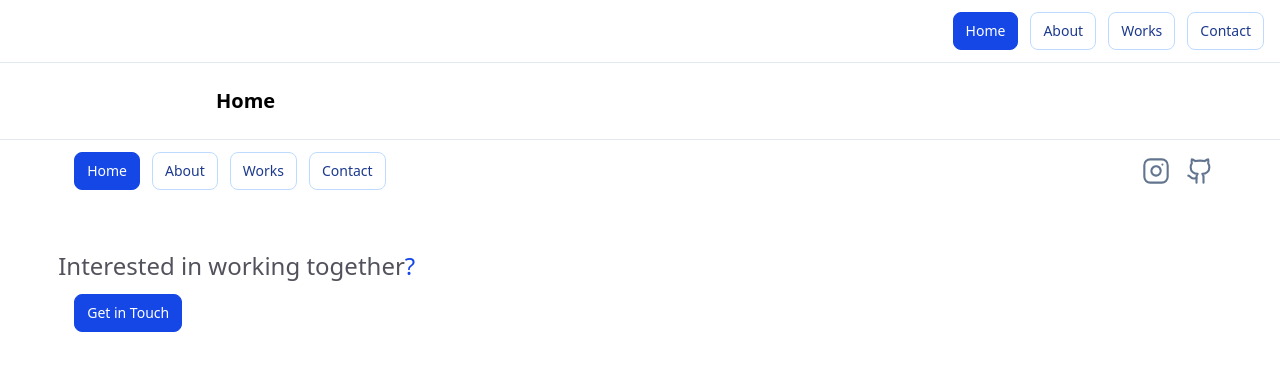
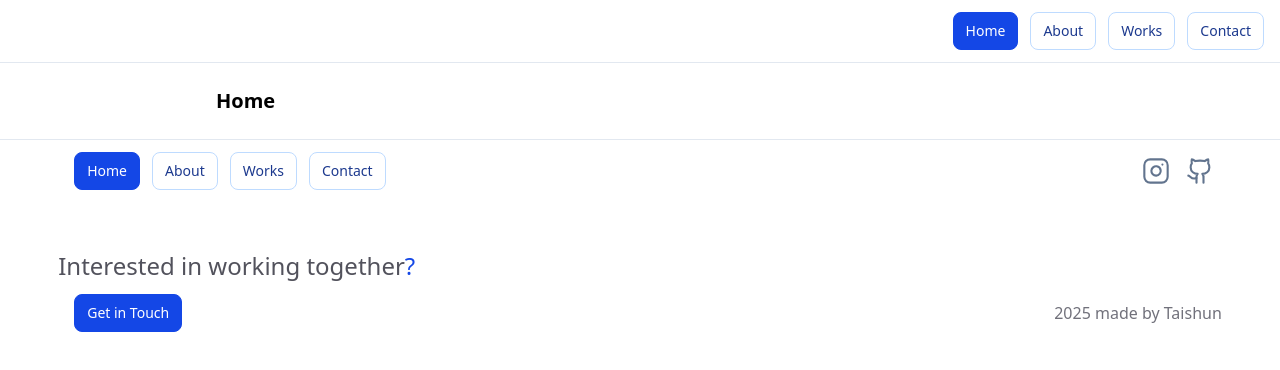
Before and after one commit to Taishun-Hagihara/taishun-portfolio, a React (Vite) app: page / in a window 1280 px wide. Shown: the top 370 px of the page. Built offline with nearby package versions, Linux system fonts and the light colour scheme.

Commit message:
I fogot what I did

```diff
--- a/src/layout/Layoutforheader.jsx
+++ b/src/layout/Layoutforheader.jsx
@@ -16,7 +16,10 @@ export default function Layoutforheader() {
                 <div className="w-10/11 mx-auto">
                     <Footer />
                     <p className="mt-12 text-zinc-600 text-2xl">Interested in working together<span className="text-blue-700">?</span></p>
-                    <Contact />
+                    <div className="flex items-center">
+                        <Contact className=" flex-1"/>
+                        <p className="text-zinc-500 ml-auto">2025 made by Taishun</p>
+                    </div>
                 </div>
             </div>
         </div>
```
